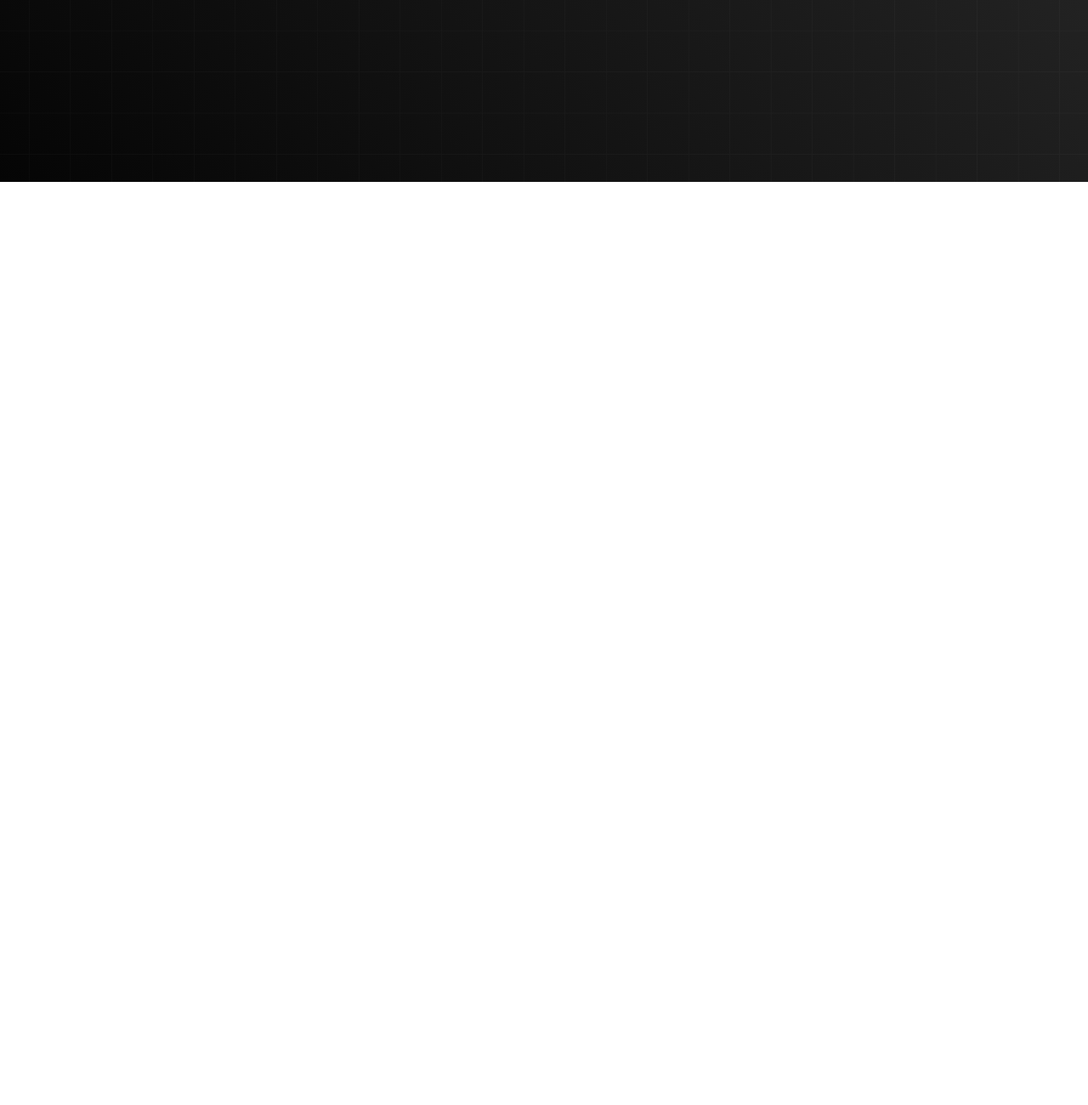
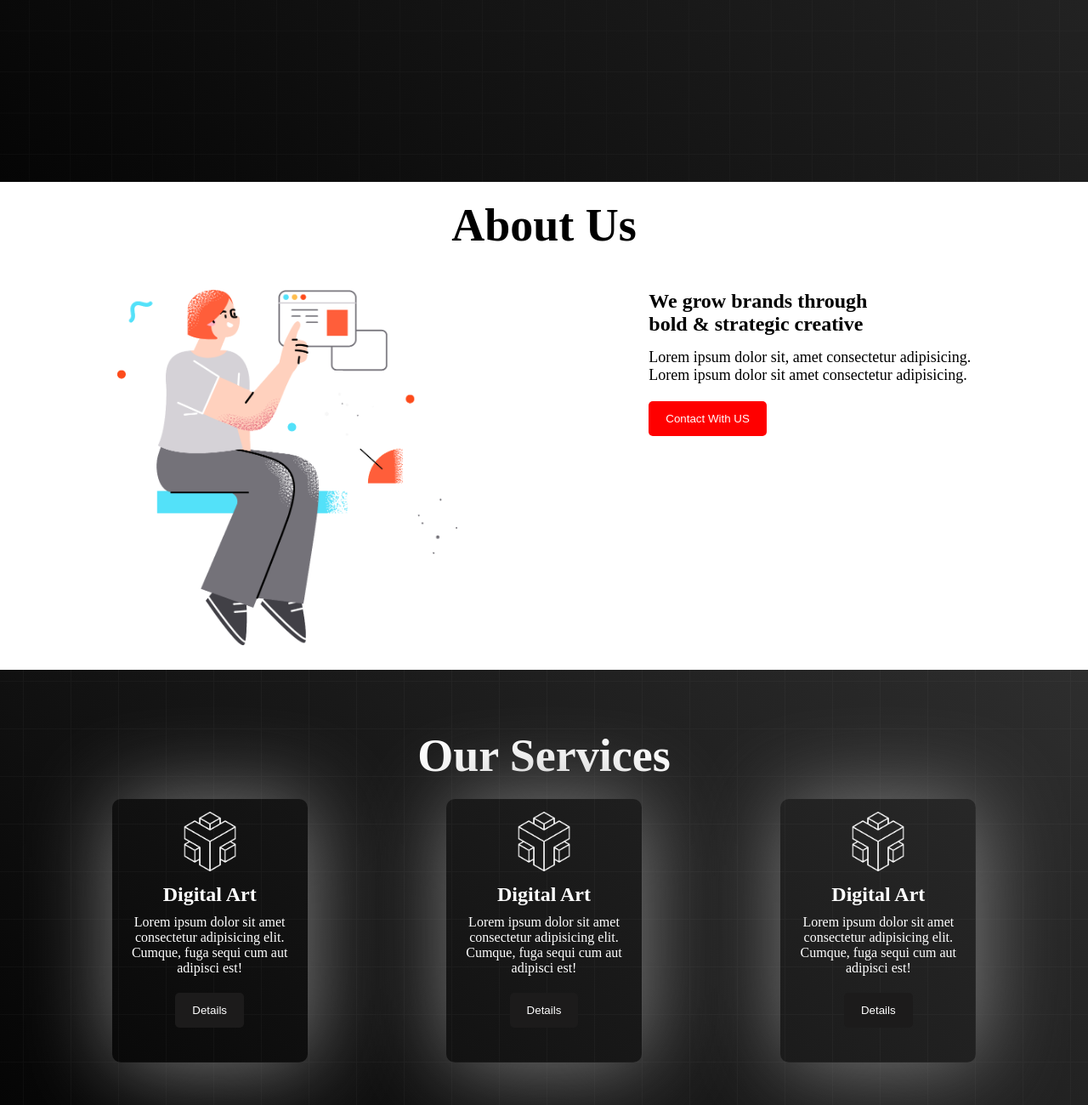
Before and after one commit to Orchizakia00/first-concept, a plain HTML site: page index.html in a window 1280 px wide. Shown: the part 670-1970 px from the top of the page at 85% size. Before the commit the page ends 884 px from the top, so only its background shows below. Drawn offline with Linux system fonts and the light colour scheme.

Commit message:
created about and service section

```diff
--- a/index.html
+++ b/index.html
@@ -22,8 +22,6 @@
             </div>
           </div>
         </nav>
-      </header>
-      <main>
         <!-- banner section start from here -->
         <div class="banner-container">
           <div class="banner-text">
@@ -42,6 +40,65 @@
           </div>
         </div>
     </header>
-    <main></main>
+    <!-- about us section start from here -->
+    <section>
+        <h1 class="about-us title">About Us</h1>
+        <div class="about-us-container">
+            <div class="about-us-text">
+                <h1 class="second-title">
+                    We grow brands through
+                    <br />
+                    bold & strategic creative
+                </h1>
+                <p class="description">
+                    Lorem ipsum dolor sit, amet consectetur adipisicing.
+                    <br>
+                    Lorem ipsum dolor sit amet consectetur adipisicing.
+                </p>
+                <button class="btn">Contact With US</button>
+            </div>
+            <div class="about-us-image">
+                <img class="photo" src="./images/section.png" alt="">
+            </div>
+        </div>
+    </section>
+    <!-- service section start from here -->
+    <section>
+        <div class="service-container">
+            <h1 class="about-us title">Our Services</h1>
+            <div class="box-container">
+                <div class="box">
+                    <img class="icon" src="/icon/0.png" alt="">
+                    <h1 class="box-title">Digital Art</h1>
+                    <p>
+                        Lorem ipsum dolor sit amet consectetur
+                        adipisicing elit. Cumque, fuga sequi cum aut
+                        adipisci est!
+                    </p>
+                    <button class="btn box-btn">Details</button>
+                </div>
+                <div class="box">
+                    <img class="icon" src="/icon/0.png" alt="">
+                    <h1 class="box-title">Digital Art</h1>
+                    <p>
+                        Lorem ipsum dolor sit amet consectetur
+                        adipisicing elit. Cumque, fuga sequi cum aut
+                        adipisci est!
+                    </p>
+                    <button class="btn box-btn">Details</button>
+                </div>
+                <div class="box">
+                    <img class="icon" src="/icon/0.png" alt="">
+                    <h1 class="box-title">Digital Art</h1>
+                    <p>
+                        Lorem ipsum dolor sit amet consectetur
+                        adipisicing elit. Cumque, fuga sequi cum aut
+                        adipisci est!
+                    </p>
+                    <button class="btn box-btn">Details</button>
+                </div>
+            </div>
+        </div>
+    </section>
 </body>
 </html>
--- a/test.css
+++ b/test.css
@@ -24,15 +24,17 @@
 }
 .banner-container{
     display: flex;
-    justify-content: space-around;
+    justify-content:space-around;
     padding: 10px;
+    /* margin-top: 40px; */
     align-items: center;
-    height: 100vh;
+    height:100vh;
     background-image: url("./images/background.png"),linear-gradient(45deg, rgb(5, 5, 5), #2e2e2e);
     color: white;
+    background-repeat: no-repeat;
     background-position: center;
-    background-repeat: no-repeat;
     background-size: cover;
+    /* background-blend-mode: overlay; */
 }
 .photo{
     width: 400px;
@@ -54,3 +56,44 @@
     outline: none;
     border: none;
 }
+.about-us-container{
+    display: flex;
+    padding: 25px;
+    justify-content: space-around;
+    margin-top:20px;
+    flex-direction: row-reverse;
+}
+
+.about-us{
+    text-align: center;
+    padding-top:20px;
+}
+.box{
+    width: 200px;
+    height: 280px;
+    padding: 15px;
+    text-align: center;
+    box-shadow: 4px 2px 105px gray;
+    border-radius: 10px;
+}
+.box-title{
+    padding: 10px;
+}
+.box-btn{
+    background-color: #1c1b1b;
+}
+.icon{
+    width: 70px;
+    color: #2e2e2e;
+}
+.service-container{
+    background-image: url('./images/background.png'),linear-gradient(45deg,rgb(5, 5, 5), #2e2e2e);
+    color: white;
+    padding: 50px;
+    flex-wrap: wrap;
+}
+.box-container{
+    display: flex;
+    justify-content: space-around;
+    margin-top: 20px;
+}
```
Also changed, not shown: icon/0.png (added), icon/1.png (added), icon/2.png (added).
